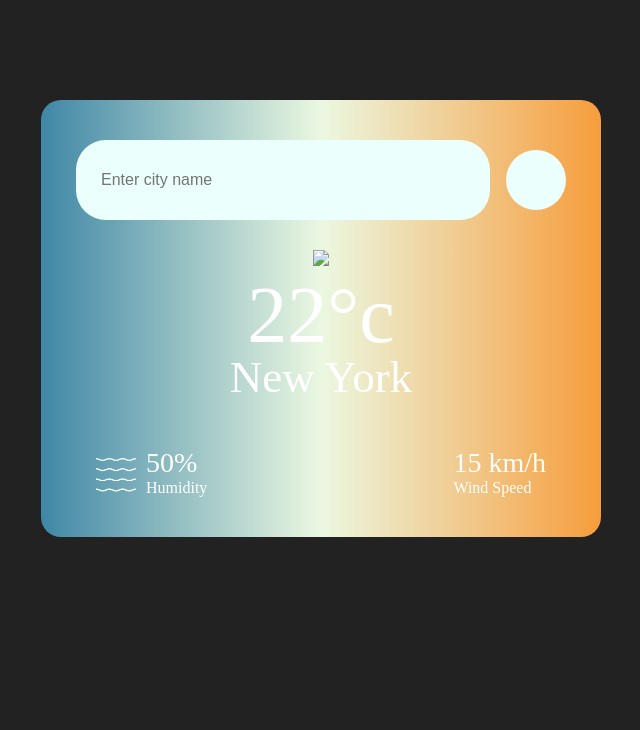
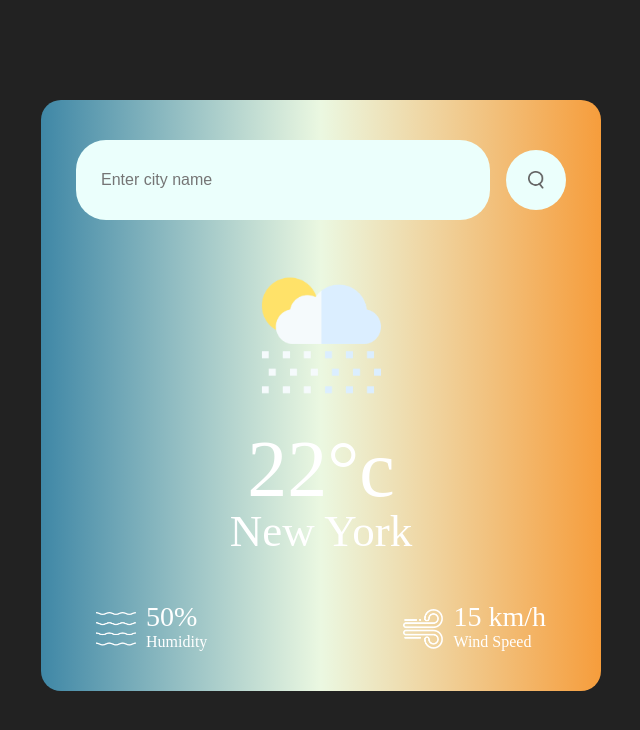
Before and after one commit to MustafaBohra-cld/WeatherApp, a plain HTML site: page index.html in a window 1280 px wide. Shown: the whole page, without its empty margins (319-959 px from the left). Drawn offline with Linux system fonts and the light colour scheme.

Commit message:
Update index.html

```diff
--- a/index.html
+++ b/index.html
@@ -10,13 +10,13 @@
     <div class="card">
       <div class="search">
         <input type="text"  class="inp" id="inp" placeholder="Enter city name" spellcheck="false">
-        <button class="searchi"><img src="search.png" alt=""></button>
+        <button class="searchi"><img src="./weather-app-img/images/search.png" alt=""></button>
       </div>
       <div class="error">
         <p>Invalid city name</p>
       </div>
       <div class="weather">
-        <img src="rain.png" class="weather-icon">
+        <img src="./weather-app-img/images/rain.png" class="weather-icon">
         <h1 class="temp">22°c</h1>
         <h2 class="city">New York</h2>
         <div class="details">
@@ -28,7 +28,7 @@
                 </div>
             </div>
             <div class="col">
-                <img src="wind.png" alt="">
+                <img src="./weather-app-img/images/wind.png" alt="">
                 <div>
                     <p class="wind" >15 km/h</p>
                     <p>Wind Speed</p>
```
